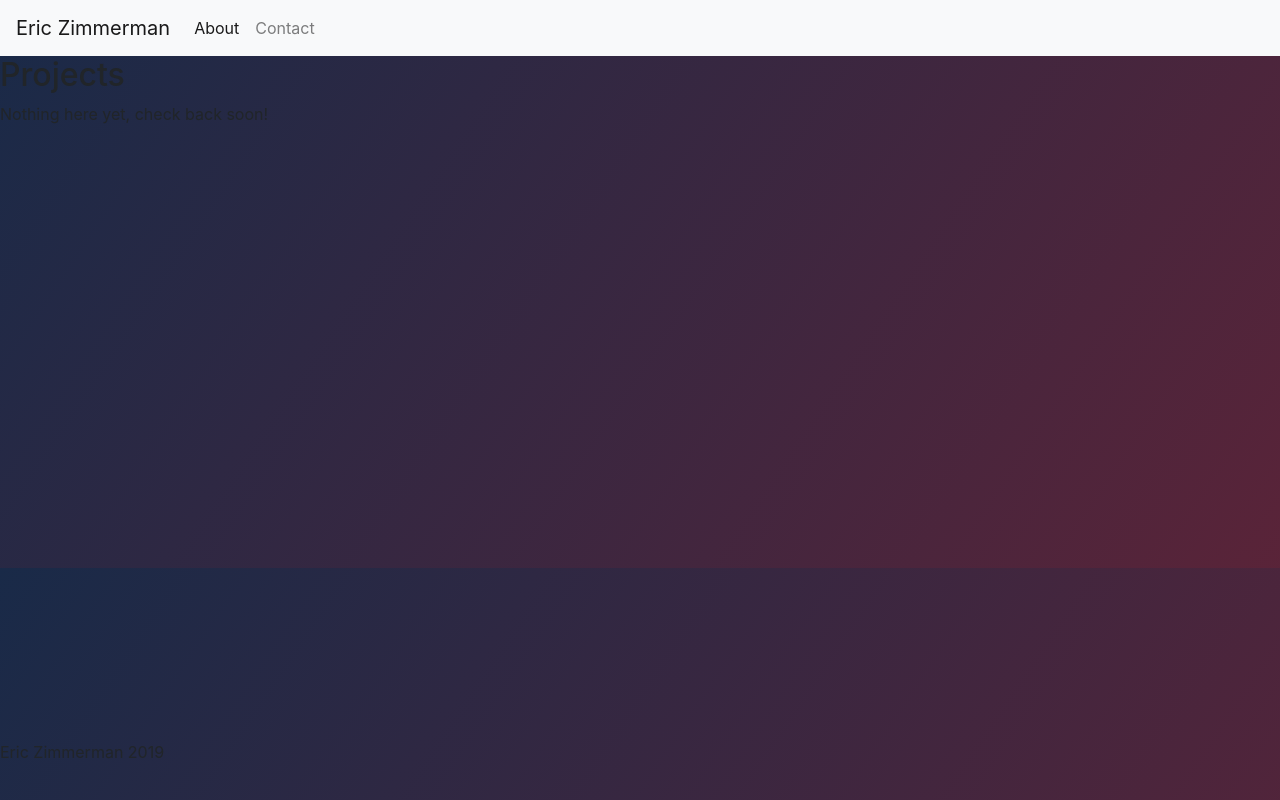
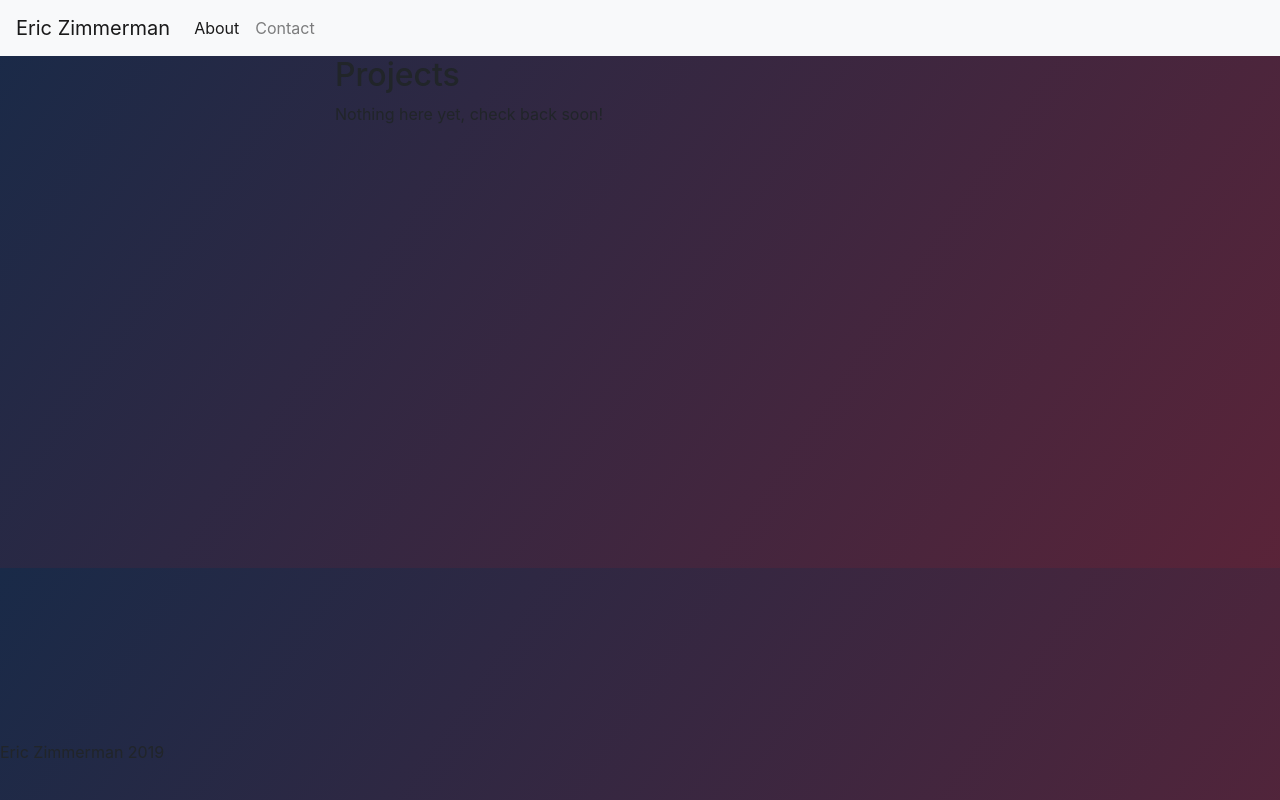
Before and after one commit to eazimms/Basic-Portfolio, a plain HTML site: page portfolio.html in a window 1280 px wide. Drawn offline with nearby package versions, Linux system fonts and the light colour scheme.

Commit message:
portfolio stylized

```diff
--- a/portfolio.html
+++ b/portfolio.html
@@ -27,11 +27,11 @@
       </nav>
       </header>
      <div class="item1">
-        <article>
+        <article class="container col-md-6">
         <h2>Projects</h2>
         <p>Nothing here yet, check back soon!</p>
         </article>
       </div>
   </body>
-    <footer class="foot">Eric Zimmerman 2019</footer>
+  <footer class="foot">Eric Zimmerman 2019</footer>
 </html>
```
